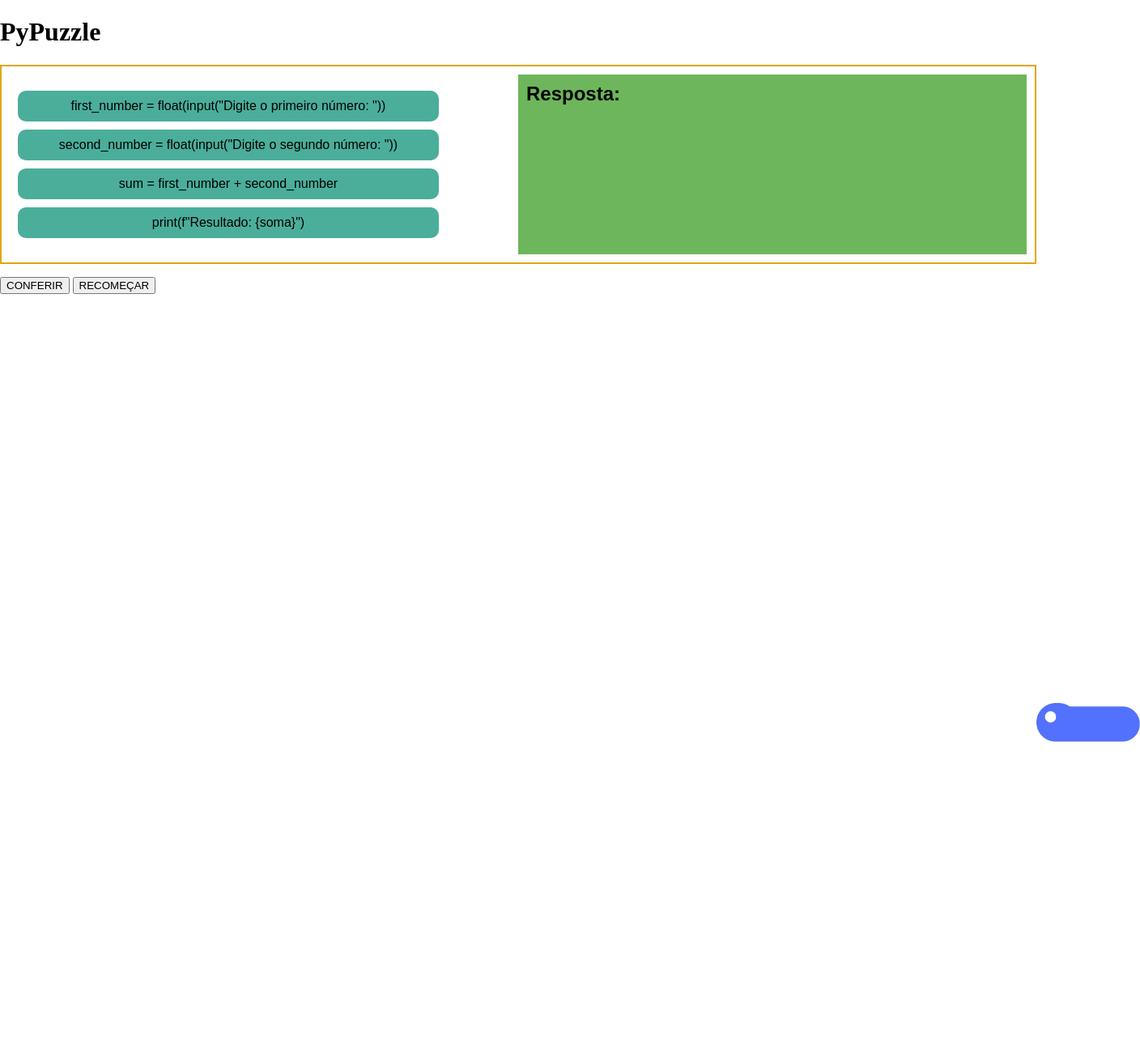
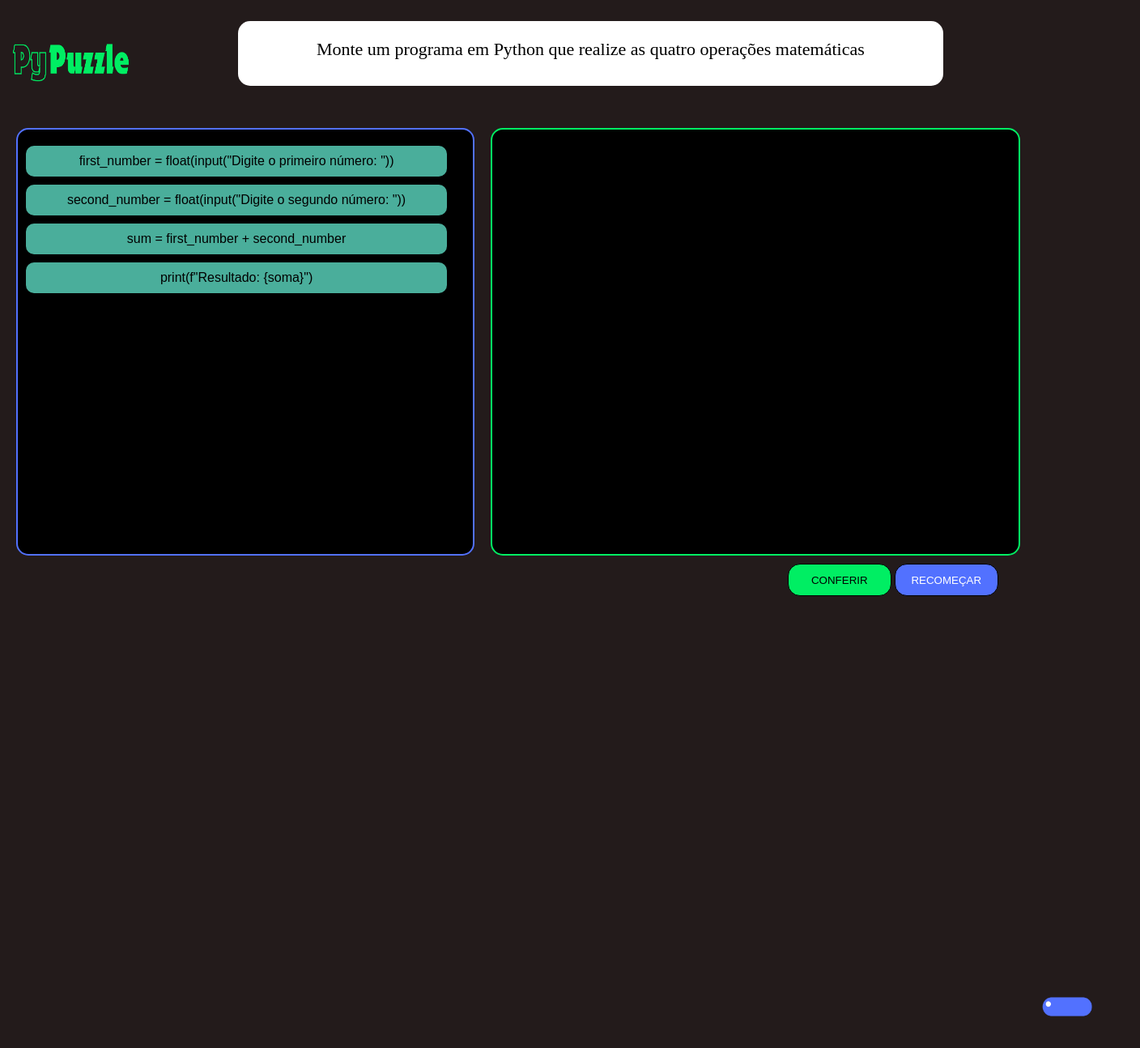
Before and after one commit to Andressa-Mota/PyPuzzle, a plain HTML site: page index.html in a window 1280 px wide. Shown: the whole page at 81% size, 1408 px wide, since content can reach past the window. Before the commit the page ends 1163 px from the top, so only its background shows below. Drawn offline with Linux system fonts and the light colour scheme.

Commit message:
Changes in design

```diff
--- a/index.html
+++ b/index.html
@@ -9,9 +9,13 @@
 </head>
 <body>
     <main>
-        <h1>PyPuzzle</h1>
+        <div class="beggin">
+            <img  class="logo" src="assets/logo.png" alt="logo">
+            <div class="title"> <p>Monte um programa em Python que realize as quatro operações
+                matemáticas </p></div>
+        </div>
         <section class="container">
-            <div class="items">
+            <div class="container-dragg">
                 <p id="draggable1" class="draggable"  draggable="true" ondragstart="dragStart(event)">
                     first_number = float(input("Digite o primeiro número: "))
                 </p>
@@ -27,13 +31,17 @@
             </div>
             <section class="dropzone" id="dropzone" ondragover="dragOver(event)" ondrop="onDrop(event)">
                 <h2 class="m-0">Resposta:</h2>
+                <p id="result"></p>
             </section>
+
         </section>
-        <p id="result"></p>
-        <button onclick="checkOrder()">CONFERIR</button>
-        <button onclick="reloadPage()">RECOMEÇAR</button>
+        <div class="buttons">
+            <button class="b-check" onclick="checkOrder()">CONFERIR</button>
+            <button  class="b-reload" onclick="reloadPage()">RECOMEÇAR</button>
+        </div>
         <div class="slider">
-            <img src="./assets/python_2.gif" alt="cobrinha" class="python">
+            <img src="./assets/cutepython.png
+            " alt="cobrinha" class="python">
         </div>
     </main>
     <script src="script.js"></script>
--- a/style.css
+++ b/style.css
@@ -1,26 +1,48 @@
 body {
   height: 100vh;
   width: 100vw;
+  background-color: #231b1b;
   overflow-y: hidden;
   margin: 0;
   padding: 0;
 }
 
 .container {
-  border: 2px solid #DFA612;
-  color: black;
   display: flex;
+  justify-content: space-around;
   font-family: sans-serif;
   font-weight: bold;
   padding: 10px;
 }
 
-.items {
-  flex-basis: 100%;
-  flex-grow: 1;
+.container-dragg {
+  background-color: black;
+  border: solid 2px #5271ff;
+  border-radius: 15px;
   padding: 10px;
+  width: 43%;
+  height: 63vh;
 }
-
+.beggin{
+  display: flex;
+  padding: 10px 10px;
+    gap: 10vw;
+}
+.logo{
+  width: 12.2vw;
+  height: 16vh;
+}
+.title{
+  font-size: 22px;
+  background-color: white;
+  color: black;
+  border-color: black;
+  border-radius: 15px;
+  margin-top: 16px;
+  width: 68vw;
+  height: 10vh;
+  text-align: center;
+}
 .draggable {
   background-color: #4AAE9B;
   font-weight: normal;
@@ -33,30 +55,55 @@ body {
 }
 
 .dropzone {
-  background-color: #6DB65B;
-  flex-basis: 100%;
-  flex-grow: 1;
+  background-color:black;
+  border: solid 2px #00ee63;
+  border-radius: 15px;
   padding: 10px;
+  width: 50%;
+  height: 63vh;
 }
 
 .slider {
   position: relative;
-  width: 100vw; /* 100% da largura da janela de visualização */
-  height: 100vh; /* 100% da altura da janela de visualização */
+  width: 100vw;
+  height: 100vh;
 }
 
 .python {
   position: absolute;
-  width: 10vw;
-  height: 6vh;
-  top: 50%; /* Centraliza verticalmente */
-  left: 100%; /* Começa fora da tela à direita */
-  transform: translateY(-50%); /* Ajusta a centralização vertical */
-  animation: slide 5s linear infinite; /* Animação com duração de 5 segundos e repetição infinita */
+  width: 6vw;
+  height: 10vh;
+  top: 50%;
+  left: 100%;
+  transform: translateY(-50%);
+  animation: slide 5s linear infinite;
 }
-
+#result{
+  font-size: 30px;
+  color: red;
+  padding-top: 47vh;
+}
 .m-0 {
   margin: 0;
+}
+.b-check{
+  background-color: #00ee63;
+  border-radius: 15px;
+  color: black;
+  width: 10vw;
+  height: 5vh;
+  border: solid black 1px;
+}
+.b-reload{
+  background-color: #5271ff;
+  border-radius: 15px;
+  color: white;
+  width: 10vw;
+  height: 5vh;
+  border: solid black 1px;
+}
+.buttons{
+  padding-left: 76vw;
 }
 
 @keyframes slide {
```
Also changed, not shown: assets/logo.png (added).
